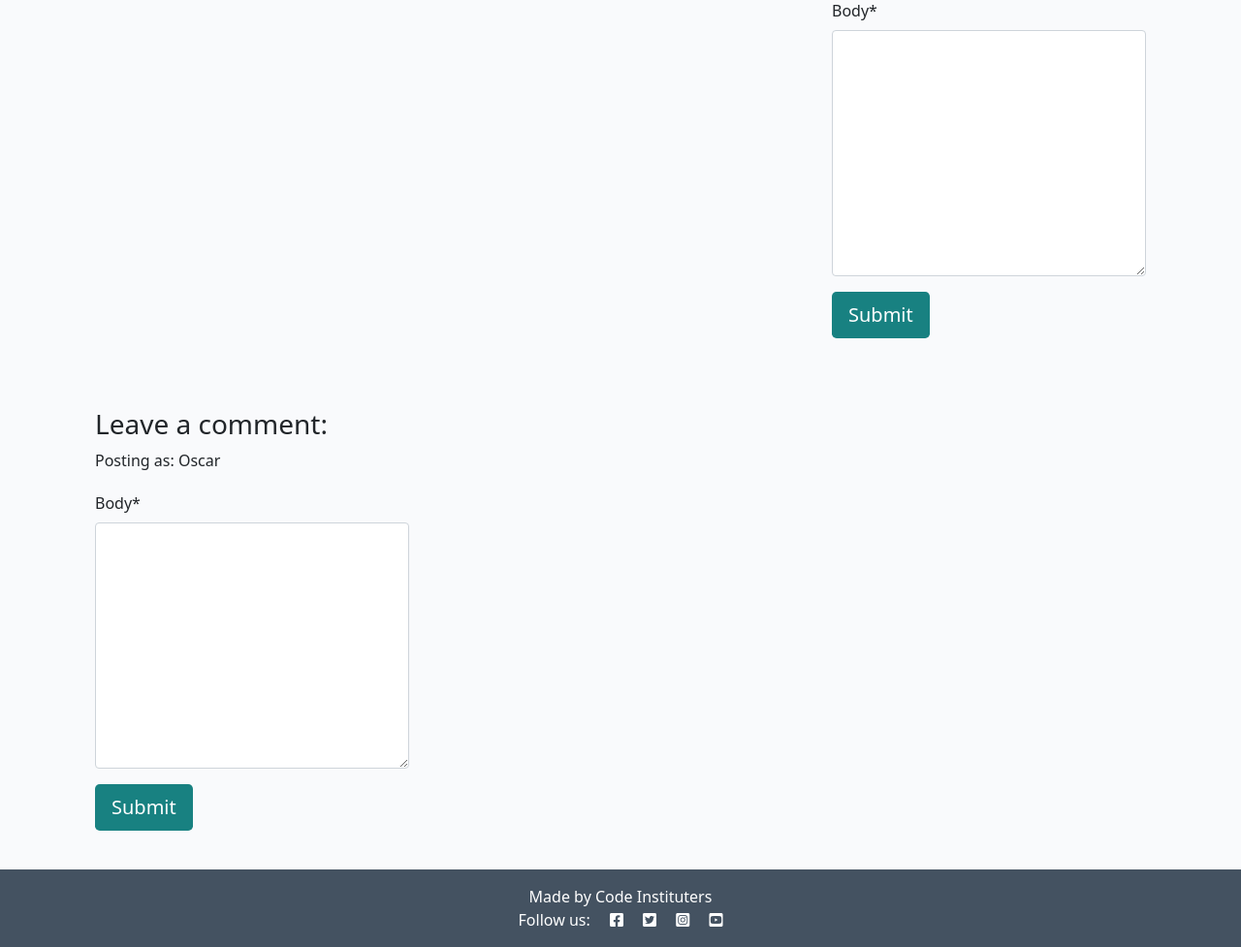
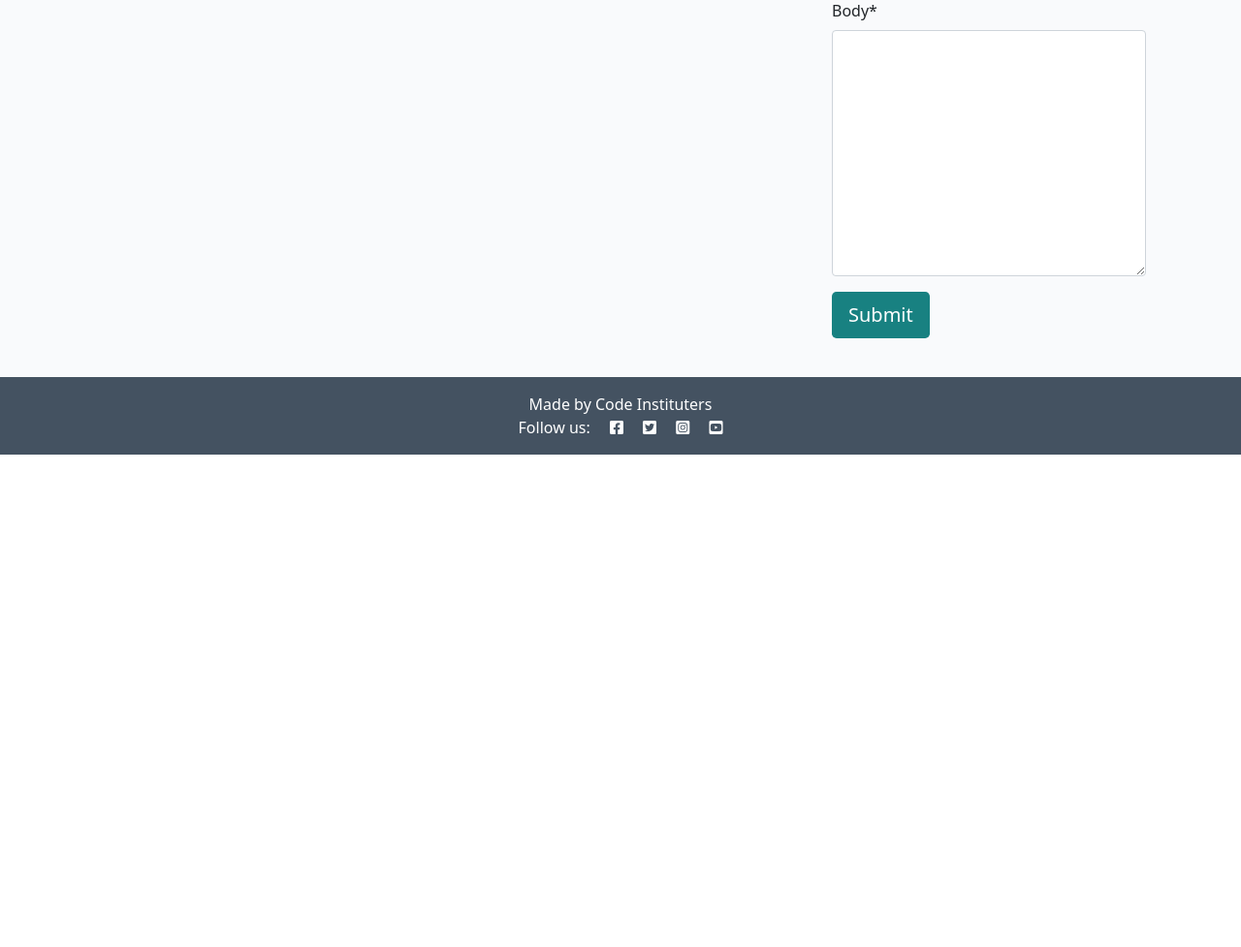
Before and after one commit to Oscar-Ivs/django-blog, a Django app: template blog/templates/blog/post_detail.html in a window 1280 px wide. Shown: the part 644-1621 px from the top of the page at 97% size. After the commit the page ends 1113 px from the top, so only its background shows below. Run offline with Django 5.2, Linux system fonts and the light colour scheme; the template is opened without the code that fills it: values that come from a table or form of the project are taken from there, others are empty; a user stored in the database is signed in; some libraries are stand-ins or nearby versions.

Commit message:
Remove duplicated coment box

```diff
--- a/blog/templates/blog/post_detail.html
+++ b/blog/templates/blog/post_detail.html
@@ -25,7 +25,7 @@
                 <!-- The post content goes inside the card-text. -->
                 <!-- Use the | safe filter inside the template tags -->
                 <p class="card-text">
-                    {{ post.content | safe }}
+                    {{ post.content|safe }}
                 </p>
             </div>
         </div>
@@ -49,9 +49,7 @@
                 <!-- We want a for loop inside the empty control tags
           to iterate through each comment in comments -->
                 {% for comment in comments %}
-                <div class="p-2 comments
-          {% if not comment.approved and comment.author == user %}
-          faded{% elif not comment.approved %} d-none{% endif %}">
+        <div class="p-2 comments{% if not comment.approved and comment.author == user %} faded{% elif not comment.approved %} d-none{% endif %}">
                     <p class="font-weight-bold">
                         {{ comment.author }}
                         <span class="font-weight-normal">
@@ -89,21 +87,6 @@
         {% endif %}
       </div>
     </div>
-        <div class="col-md-4 card mb-4 mt-3">
-            <div class="card-body">
-                {% if user.is_authenticated %}
-                <h3>Leave a comment:</h3>
-                <p>Posting as: {{ user.username }}</p>
-                <form id="commentForm" method="post" style="margin-top: 1.3em;">
-                    {{ comment_form | crispy }}
-                    {% csrf_token %}
-                    <button id="submitButton" type="submit" class="btn btn-signup btn-lg">Submit</button>
-                </form>
-                {% else %}
-                <p>Log in to leave a comment</p>
-                {% endif %}
-            </div>
-        </div>
     </div>
 </div>
 
--- a/blog/views.py
+++ b/blog/views.py
@@ -27,8 +27,9 @@ def post_detail(request, slug):
 
     queryset = Post.objects.filter(status=1)
     post = get_object_or_404(queryset, slug=slug)
-    comments = post.comments.all().order_by("-created_on")
-    comment_count = post.comments.filter(approved=True).count()
+    comments = post.comments.filter(approved=True).order_by("-created_on")
+    comment_count = comments.count()
+
 
     if request.method == "POST":
         comment_form = CommentForm(data=request.POST)
```
